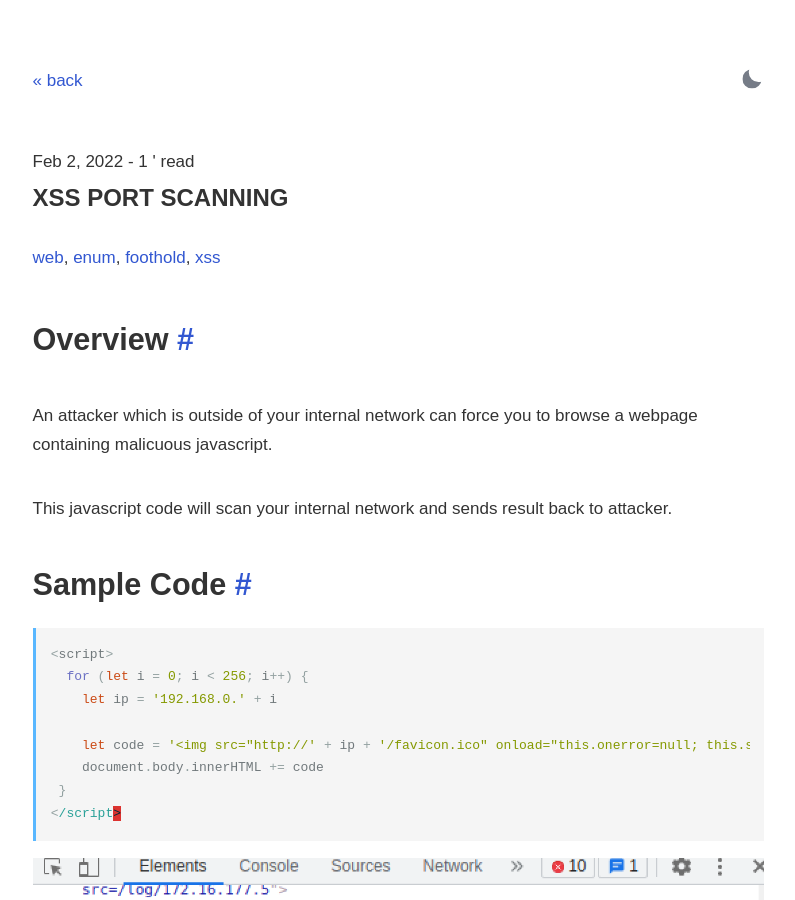
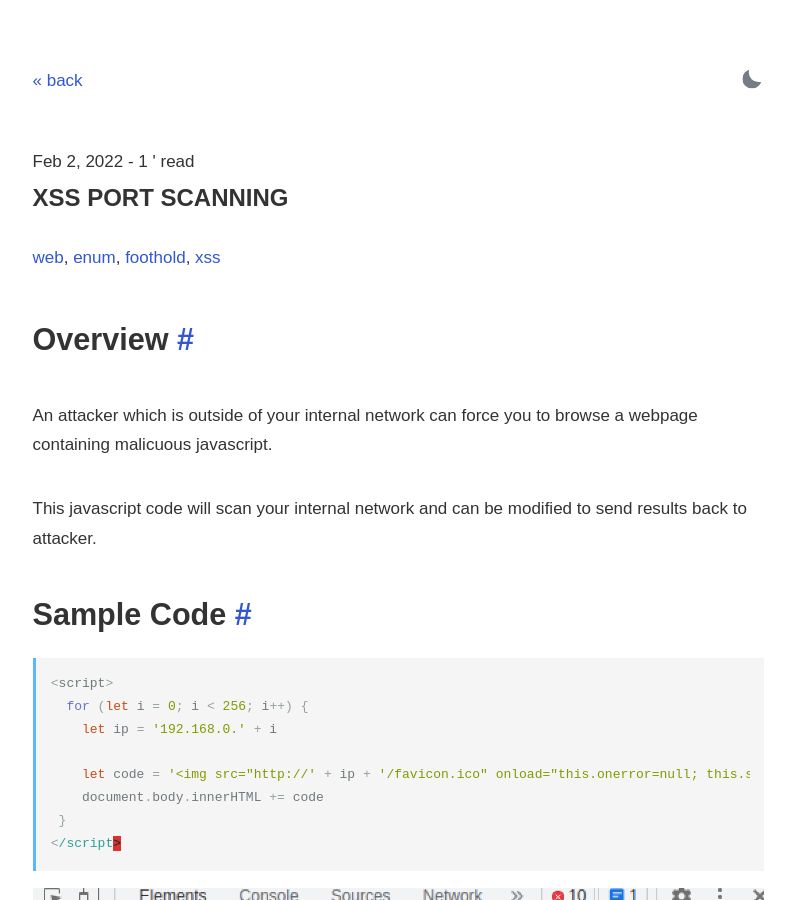
Before and after one commit to mvineza/spindel, a Jekyll site: the page built from _posts/2022-02-02-XSS-Port-Scanning.md, in a window 1280 px wide and 900 px high. Shown: the whole window, without its empty margins (242-1037 px from the left). Built offline with Jekyll 4.4.1, drawn with Linux system fonts in a browser that asks for light colours; comment, search, counter and statistics services are not loaded.

Commit message:
master: add xss port scanning

````diff
--- a/_posts/2022-02-02-XSS-Port-Scanning.md
+++ b/_posts/2022-02-02-XSS-Port-Scanning.md
@@ -9,7 +9,7 @@ minute: 1
 ## Overview
 An attacker which is outside of your internal network can force you to browse a webpage containing malicuous javascript.
 
-This javascript code will scan your internal network and sends result back to attacker.
+This javascript code will scan your internal network and can be modified to send results back to attacker.
 
 ## Sample Code
 ```javascript
````
